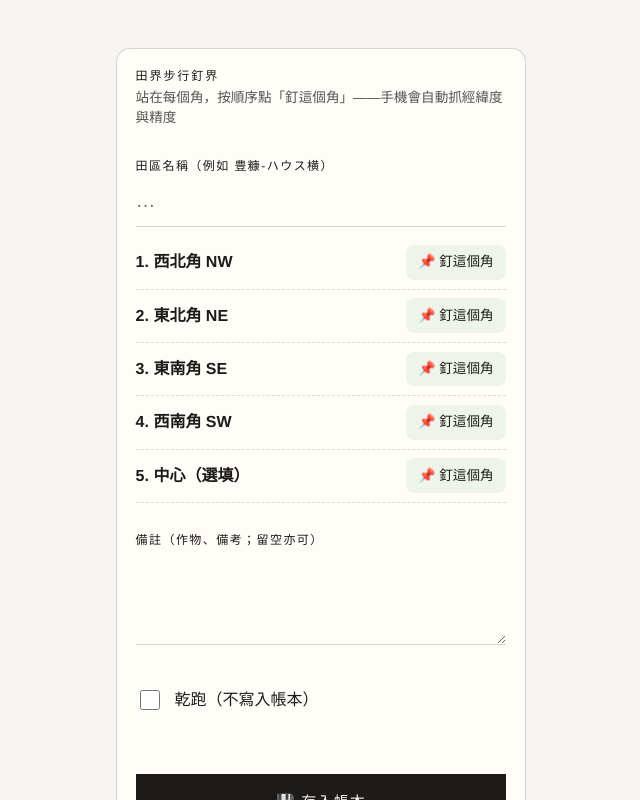
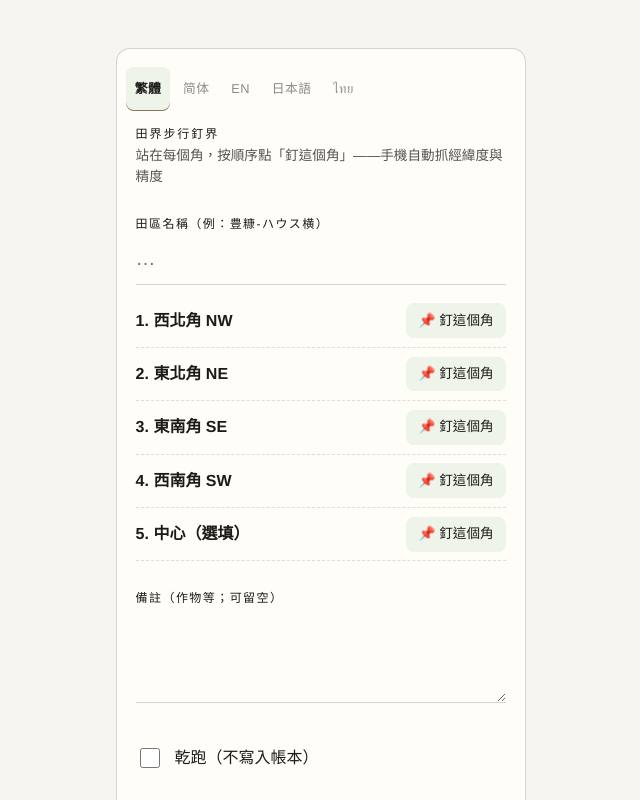
Before and after one commit to Zereo0317/farm-ontology, a Next.js app in the folder web/: page /walk in a window 1280 px wide. Shown: the top 800 px of the page, without its empty margins (319-959 px from the left). Built offline with nearby package versions, Linux system fonts and the light colour scheme.

Commit message:
Boundary walker speaks all five locales with a language switcher (cookie-bound, html-lang reflecting).

```diff
--- a/web/app/walk/boundary-walker.tsx
+++ b/web/app/walk/boundary-walker.tsx
@@ -2,35 +2,94 @@
 
 import { useEffect, useState } from "react";
 
+type Corner = "NW" | "NE" | "SE" | "SW" | "CENTRE";
+
 type Pin = {
-  corner: "NW" | "NE" | "SE" | "SW" | "CENTRE";
+  corner: Corner;
   lat: string;
   lon: string;
   accuracy: string;
   pinned: boolean;
 };
 
-const ORDER: Pin["corner"][] = ["NW", "NE", "SE", "SW", "CENTRE"];
+const ORDER: Corner[] = ["NW", "NE", "SE", "SW", "CENTRE"];
+const LOCALES = ["zh-TW", "zh-CN", "en", "ja", "th"] as const;
+type Lang = (typeof LOCALES)[number];
 
-const LABELS = {
+const LABELS: Record<
+  Lang,
+  {
+    title: string;
+    sub: string;
+    parcel: string;
+    note: string;
+    pinHere: string;
+    rePin: string;
+    accuracyNote: string;
+    save: string;
+    saving: string;
+    saved: (f: string) => string;
+    needAll: string;
+    noGeo: string;
+    locating: string;
+    dry: string;
+    areaKnown: (ha: string) => string;
+    corner: Record<Corner, string>;
+  }
+> = {
   "zh-TW": {
     title: "田界步行釘界",
-    sub: "站在每個角，按順序點「釘這個角」——手機會自動抓經緯度與精度",
-    parcel: "田區名稱（例如 豊糠-ハウス横）",
-    note: "備註（作物、備考；留空亦可）",
+    sub: "站在每個角，按順序點「釘這個角」——手機自動抓經緯度與精度",
+    parcel: "田區名稱（例：豊糠-ハウス横）",
+    note: "備註（作物等；可留空）",
     pinHere: "📌 釘這個角",
     rePin: "重新釘",
-    accuracyNote: "精度（公尺，手機顯示的數字）",
+    accuracyNote: "精度（公尺）",
     save: "💾 存入帳本",
     saving: "儲存中…",
-    saved: (f: string) => `已存入帳本：${f}`,
-    needAll: "先把四個角都釘完（中心選填）",
+    saved: (f) => `已存入帳本：${f}`,
+    needAll: "先把四個角釘完（中心選填）",
     noGeo: "這台裝置沒有定位功能",
     locating: "讀取位置中…",
     dry: "乾跑（不寫入帳本）",
     corner: { NW: "西北角 NW", NE: "東北角 NE", SE: "東南角 SE", SW: "西南角 SW", CENTRE: "中心（選填）" },
-    areaKnown: (ha: string) => `估算面積 ≈ ${ha} ha（鞋帶法，含緯度修正）`,
-    accuracyClosed: (m: string) => `精度狀態：閉合四邊形、最差角 ±${m} m`,
+    areaKnown: (ha) => `估算面積 ≈ ${ha} ha（鞋帶法，緯度修正）`,
+  },
+  "zh-CN": {
+    title: "田界步行打点",
+    sub: "站在每个角，按顺序点「钉这个角」——手机自动抓经纬度与精度",
+    parcel: "田块名称（例：豊糠-ハウス横）",
+    note: "备注（作物等；可留空）",
+    pinHere: "📌 钉这个角",
+    rePin: "重新打点",
+    accuracyNote: "精度（米）",
+    save: "💾 存入台账",
+    saving: "保存中…",
+    saved: (f) => `已存入台账：${f}`,
+    needAll: "先把四个角打完（中心选填）",
+    noGeo: "这台设备没有定位功能",
+    locating: "读取位置中…",
+    dry: "空跑（不写入台账）",
+    corner: { NW: "西北角 NW", NE: "东北角 NE", SE: "东南角 SE", SW: "西南角 SW", CENTRE: "中心（选填）" },
+    areaKnown: (ha) => `估算面积 ≈ ${ha} ha（鞋带法，纬度修正）`,
+  },
+  en: {
+    title: "Boundary walk",
+    sub: "Stand at each corner and tap “Pin this corner” — the phone grabs lat/lon and accuracy for you",
+    parcel: "Parcel name (e.g. Toyokinu-house)",
+    note: "Note (crop, remarks; optional)",
+    pinHere: "📌 Pin this corner",
+    rePin: "Re-pin",
+    accuracyNote: "Accuracy (metres)",
+    save: "💾 Save to ledger",
+    saving: "Saving…",
+    saved: (f) => `Saved to the ledger: ${f}`,
+    needAll: "Pin all four corners first (centre optional)",
+    noGeo: "This device has no geolocation",
+    locating: "Reading position…",
+    dry: "Dry run (nothing written)",
+    corner: { NW: "Northwest NW", NE: "Northeast NE", SE: "Southeast SE", SW: "Southwest SW", CENTRE: "Centre (optional)" },
+    areaKnown: (ha) => `Estimated area ≈ ${ha} ha (shoelace, latitude-corrected)`,
   },
   ja: {
     title: "ほ場境界ウォーク",
@@ -39,21 +98,36 @@ const LABELS = {
     note: "メモ（作目など。空欄可）",
     pinHere: "📌 このかどを記録",
     rePin: "取り直す",
-    accuracyNote: "精度（メートル、端末表示の数字）",
+    accuracyNote: "精度（メートル）",
     save: "💾 台帳へ保存",
     saving: "保存中…",
-    saved: (f: string) => `台帳に保存しました：${f}`,
+    saved: (f) => `台帳に保存しました：${f}`,
     needAll: "まず4かどを記録してください（中心は任意）",
     noGeo: "この端末には位置情報がありません",
     locating: "位置を取得中…",
     dry: "ドライラン（台帳に書き込まない）",
     corner: { NW: "北西かど NW", NE: "北東かど NE", SE: "南東かど SE", SW: "南西かど SW", CENTRE: "中心（任意）" },
-    areaKnown: (ha: string) => `推定面積 ≈ ${ha} ha（鞋帯法・緯度補正付き）`,
-    accuracyClosed: (m: string) => `精度状態：閉四角形、最悪かど ±${m} m`,
+    areaKnown: (ha) => `推定面積 ≈ ${ha} ha（鞋帯法・緯度補正付き）`,
   },
-} as const;
-
-type Lang = keyof typeof LABELS;
+  th: {
+    title: "เดินสำรวจขอบแปลง",
+    sub: "ยืนที่มุมแต่ละมุมแล้วกด “ปักหมุดมุมนี้” —— มือถือจะดึงพิกัดและความแม่นยำให้เอง",
+    parcel: "ชื่อแปลง (เช่น Toyokinu-house)",
+    note: "โน้ต (พืชที่ปลูก ฯลฯ; เว้นได้)",
+    pinHere: "📌 ปักหมุดมุมนี้",
+    rePin: "ปักใหม่",
+    accuracyNote: "ความแม่นยำ (เมตร)",
+    save: "💾 บันทึกลงบัญชี",
+    saving: "กำลังบันทึก…",
+    saved: (f) => `บันทึกลงบัญชีแล้ว: ${f}`,
+    needAll: "ปักครบสี่มุมก่อน (ตรงกลางเลือกได้)",
+    noGeo: "อุปกรณ์นี้ไม่มีระบุตำแหน่ง",
+    locating: "กำลังอ่านตำแหน่ง…",
+    dry: "ซ้อมรัน (ไม่เขียนลงบัญชี)",
+    corner: { NW: "มุมตะวันตกเฉียงเหนือ NW", NE: "มุมตะวันออกเฉียงเหนือ NE", SE: "มุมตะวันออกเฉียงใต้ SE", SW: "มุมตะวันตกเฉียงใต้ SW", CENTRE: "ตรงกลาง (เลือกได้)" },
+    areaKnown: (ha) => `พื้นที่ประมาณ ≈ ${ha} ha (วิธีเชือกเงื่อน แก้ตามละติจูด)`,
+  },
+};
 
 export function BoundaryWalker() {
   const [lang, setLang] = useState<Lang>("zh-TW");
@@ -70,10 +144,17 @@ export function BoundaryWalker() {
 
   useEffect(() => {
     const saved = document.cookie.match(/farm-locale=([^;]+)/)?.[1];
-    if (saved === "ja") setLang("ja");
+    if ((LOCALES as readonly string[]).includes(saved ?? "")) setLang(saved as Lang);
   }, []);
+
+  useEffect(() => {
+    document.documentElement.lang = { "zh-TW": "zh-Hant-TW", "zh-CN": "zh-Hans-CN", en: "en", ja: "ja", th: "th" }[
+      lang
+    ];
+    document.cookie = `farm-locale=${encodeURIComponent(lang)}; path=/; max-age=${60 * 60 * 24 * 30}; samesite=lax`;
+  }, [lang]);
+
   const t = LABELS[lang];
-
   const cornersDone = pins.filter((p) => p.corner !== "CENTRE" && p.pinned).length;
 
   function pin(index: number) {
@@ -147,7 +228,7 @@ export function BoundaryWalker() {
         body: JSON.stringify(body),
       });
       const doc = await response.json();
-      if (!response.ok) throw new Error(doc.error || doc.gap?.reason || "save failed");
+      if (!response.ok) throw new Error(doc.error || "save failed");
       setResult({
         file: doc.file,
         areaHa: doc.walk?.area_estimate_ha ?? null,
@@ -164,6 +245,13 @@ export function BoundaryWalker() {
 
   return (
     <section className="walk">
+      <div className="langs" role="group" aria-label="language">
+        {LOCALES.map((l) => (
+          <button key={l} type="button" aria-pressed={l === lang} onClick={() => setLang(l)}>
+            {l === "zh-TW" ? "繁體" : l === "zh-CN" ? "简体" : l === "en" ? "EN" : l === "ja" ? "日本語" : "ไทย"}
+          </button>
+        ))}
+      </div>
       <p className="kicker">{t.title}</p>
       <p className="sub">{t.sub}</p>
 
@@ -223,6 +311,26 @@ export function BoundaryWalker() {
           margin: 1.5rem 0;
           background: #fffdf8;
         }
+        .langs {
+          display: flex;
+          gap: 0.25rem;
+          margin: 0 -0.6rem 0.9rem;
+          flex-wrap: wrap;
+        }
+        .langs button {
+          border: 0;
+          background: transparent;
+          padding: 0.35rem 0.55rem;
+          border-radius: 8px;
+          font-size: 0.8rem;
+          cursor: pointer;
+          opacity: 0.5;
+        }
+        .langs button[aria-pressed="true"] {
+          opacity: 1;
+          background: #eef4ea;
+          font-weight: 600;
+        }
         .walk .sub {
           font-size: 0.85rem;
           opacity: 0.75;
```
